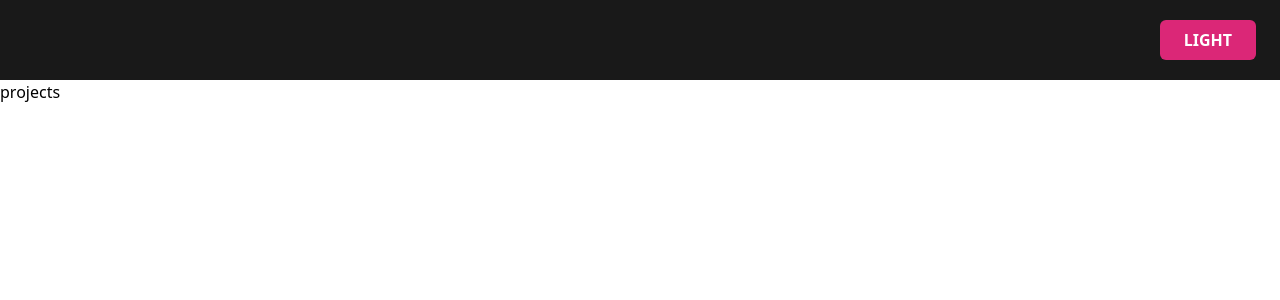
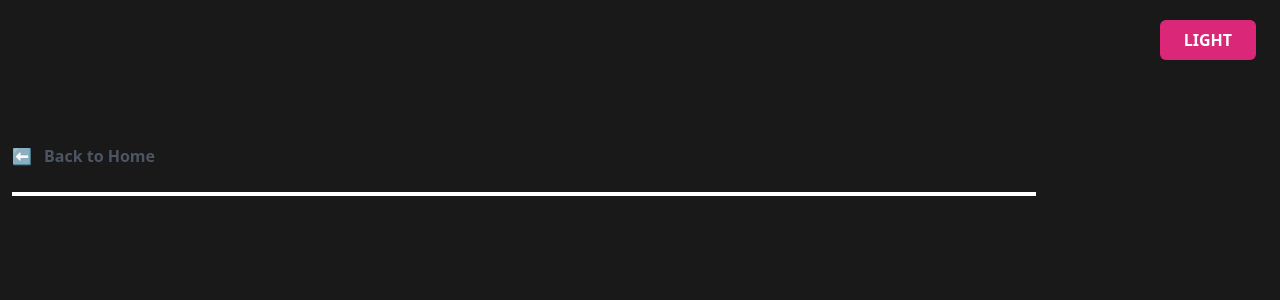
Before and after one commit to mzffrtp/Portfolio-Website, a React (Create React App) app: page /projects in a window 1280 px wide. Shown: the top 300 px of the page. Built offline with nearby package versions, Linux system fonts and the light colour scheme.

Commit message:
project page routing and styling

```diff
--- a/src/pages/projects.jsx
+++ b/src/pages/projects.jsx
@@ -1,9 +1,22 @@
 import React from "react";
+import { useSelector } from "react-redux";
+import { Link } from "react-router-dom";
 
-export default function Projects () {
+export default function Projects() {
+    const isDarkMode = useSelector(state => state.themeState.darkMode)
     return (
-        <div>
-            projects
+        <div className={`${isDarkMode ? "bg-primary-light" : "bg-primary-dark text-white"} min-h-screen relative z-10 px-3 overflow-hidden`}>
+            <section className="h-full max-w-5xl pt-4 mx-aoto mb-16 md:pt-16">
+                <Link to={"/"}>
+                    <div className="flex items-center space-x-4 font-semibold pb-6 text-gray-600 hover:text-red-900">
+                        ⬅️ <span className="ms-3">Back to Home</span>
+                    </div>
+                </Link>
+                <div className="grid grid-cols-1 gap-6 md:gap-8 md:grid-cols-2 border-2 border-white">
+
+                </div>
+
+            </section>
         </div>
     )
 }
```
